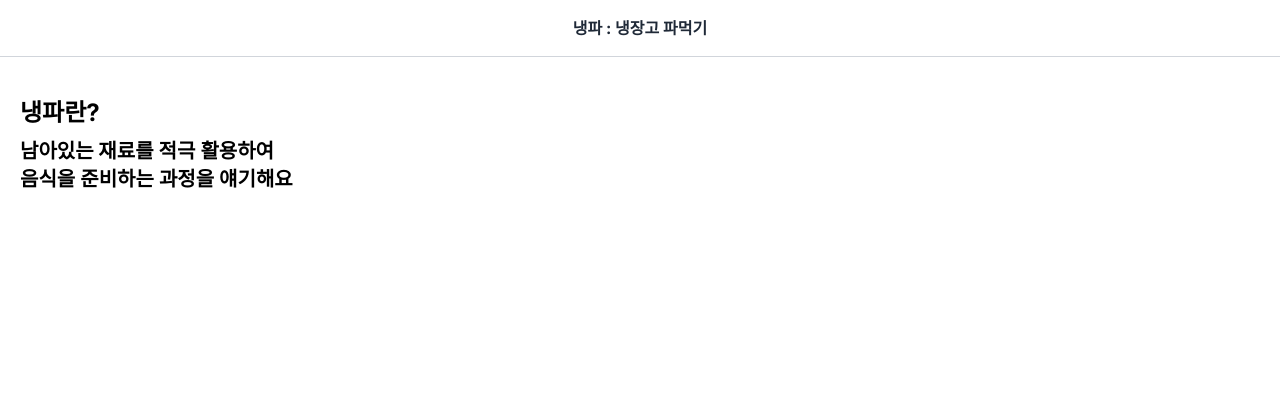
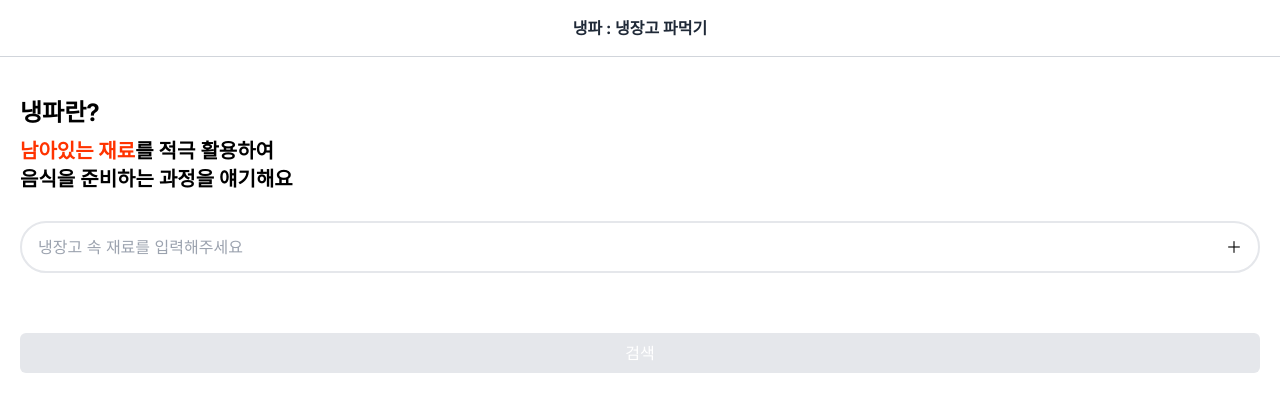
Before and after one commit to Dev-ShinY/study_recipe, a Next.js app: page / in a window 1280 px wide. Shown: the top 412 px of the page. Built offline with nearby package versions, Linux system fonts and the light colour scheme.

Commit message:
:lipstick: Update main page

```diff
--- a/app/(nav)/(main)/page.tsx
+++ b/app/(nav)/(main)/page.tsx
@@ -1,4 +1,5 @@
 import clsx from "clsx";
+import Chips from "@/components/chips";
 
 export default function Home() {
   return (
@@ -14,6 +15,8 @@ export default function Home() {
           음식을 준비하는 과정을 얘기해요
         </p>
       </div>
+
+      <Chips />
     </main>
   );
 }
--- /dev/null
+++ b/components/chips.tsx
@@ -0,0 +1,77 @@
+"use client";
+
+import { useState } from "react";
+import clsx from "clsx";
+import CustomInput from "@/components/custom-input";
+import Link from "next/link";
+
+export default function Chips() {
+  const [values, setValues] = useState<string[]>([]);
+  const handleChange = (newValues: string[]) => {
+    setValues(newValues);
+  };
+  const handleDelete = (index: number) => {
+    const newArray = values.filter((_, idx) => index !== idx);
+    setValues(newArray);
+  };
+
+  const SearchButton: React.FC<{ active: boolean }> = ({ active }) => (
+    <button
+      className={clsx(
+        "w-full",
+        "h-10",
+        "text-white",
+        "flex",
+        "justify-center",
+        "items-center",
+        "mt-10",
+        "rounded-md",
+        active ? "bg-black" : "bg-gray-200"
+      )}
+      disabled={!active}
+    >
+      검색
+    </button>
+  );
+
+  return (
+    <>
+      <CustomInput
+        placeholder={"냉장고 속 재료를 입력해주세요"}
+        type={"b"}
+        values={values}
+        onChange={handleChange}
+      />
+
+      <ul className={clsx("flex", "items-start", "w-full", "flex-wrap")}>
+        {values.map((value, index) => (
+          <li
+            className={clsx(
+              "mr-4",
+              "mb-2",
+              "border-2",
+              "border-main-custom-c",
+              "rounded-full",
+              "px-3",
+              "py-1"
+            )}
+            key={index}
+          >
+            {value}
+            <span className={clsx("ml-2")} onClick={() => handleDelete(index)}>
+              ×
+            </span>
+          </li>
+        ))}
+      </ul>
+
+      {values.length > 0 ? (
+        <Link href={`/search/${values.join(",")}`} className={clsx("w-full")}>
+          <SearchButton active={true} />
+        </Link>
+      ) : (
+        <SearchButton active={false} />
+      )}
+    </>
+  );
+}
--- /dev/null
+++ b/components/custom-input.tsx
@@ -0,0 +1,62 @@
+import { useState } from "react";
+import clsx from "clsx";
+
+type parmsType = {
+  placeholder: string | null;
+  type: string;
+  values: string[];
+  onChange: (values: string[]) => void;
+};
+
+export default function CustomInput({
+  placeholder,
+  type,
+  values,
+  onChange,
+}: parmsType) {
+  const [inputValue, setInputValue] = useState("");
+
+  const handleInputChange = (e: React.ChangeEvent<HTMLInputElement>) => {
+    setInputValue(e.target.value);
+  };
+
+  const handleAddValue = () => {
+    if (inputValue.trim() !== "") {
+      const newValues = [...values, inputValue];
+      onChange(newValues);
+      setInputValue("");
+    }
+  };
+
+  const handleKeyDown = (e: React.KeyboardEvent<HTMLInputElement>) => {
+    if (e.key === "Enter") {
+      handleAddValue();
+    }
+  };
+
+  return (
+    <div
+      className={clsx(
+        "border-2",
+        "rounded-full",
+        "w-full",
+        "px-4",
+        "py-3",
+        `border-main-custom-${type}`,
+        "flex",
+        "justify-between",
+        "mb-5"
+      )}
+    >
+      <input
+        type="text"
+        value={inputValue}
+        placeholder={placeholder || undefined}
+        onChange={handleInputChange}
+        onKeyDown={handleKeyDown}
+        className={clsx("w-full")}
+      />
+      <button onClick={handleAddValue}>＋</button>
+    </div>
+  );
+}
--- a/next.config.mjs
+++ b/next.config.mjs
@@ -1,4 +1,8 @@
 /** @type {import('next').NextConfig} */
-const nextConfig = {};
+const nextConfig = {
+  images: {
+    domains: ["www.foodsafetykorea.go.kr"],
+  },
+};
 
 export default nextConfig;
--- a/tailwind.config.ts
+++ b/tailwind.config.ts
@@ -8,11 +8,16 @@ const config: Config = {
   ],
   theme: {
     extend: {
-      backgroundImage: {
-        "gradient-radial": "radial-gradient(var(--tw-gradient-stops))",
-        "gradient-conic":
-          "conic-gradient(from 180deg at 50% 50%, var(--tw-gradient-stops))",
+      colors: {
+        "main-custom-a": "#FF3300",
+        "main-custom-b": "#FF9500",
+        "main-custom-c": "#FFC300",
+        "main-custom-d": "#646464",
+        "main-custom-e": "#cccccc",
       },
+    },
+    transitionProperty: {
+      height: "height",
     },
   },
   plugins: [],
```
Also changed, not shown: types/recipe.ts (added, +61 -0 lines).
